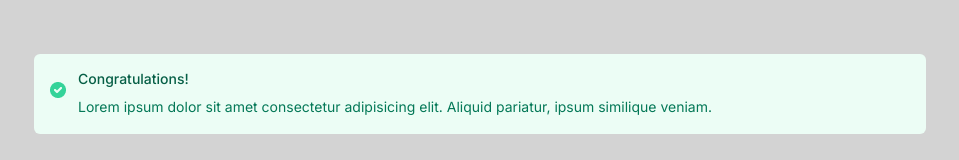
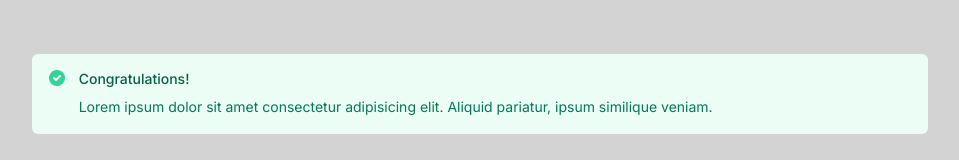
Before and after one commit to erzanthedev/component-library, a React (Create React App) app: page / in a window 1280 px wide. Shown: the part 306-466 px from the top of the page, without its empty margins (160-1119 px from the left). Built offline with nearby package versions, Linux system fonts and the light colour scheme.

Commit message:
fix: changed banner width and height

```diff
--- a/src/index.css
+++ b/src/index.css
@@ -85,8 +85,8 @@ main {
   padding: 16px;
   border-radius: 6px;
   font-family: Inter;
-  width: Fixed (896px) px;
-  height: Hug (80px) px;
+  width: 896px;
+  height: 80px;
   display: flex;
   justify-content: space-evenly;
 }
@@ -96,7 +96,6 @@ main {
   height: 16px;
   color: #34d399;
   margin-right: 12px;
-  margin-top: 12px;
 }
 
 .banner-title {
```
